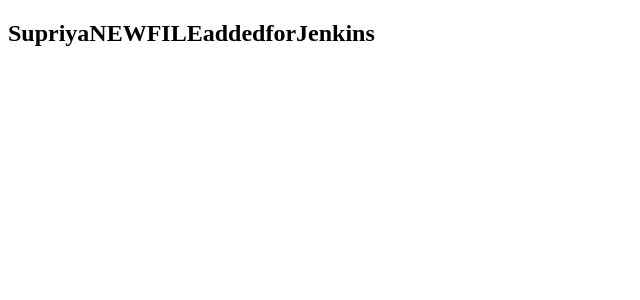
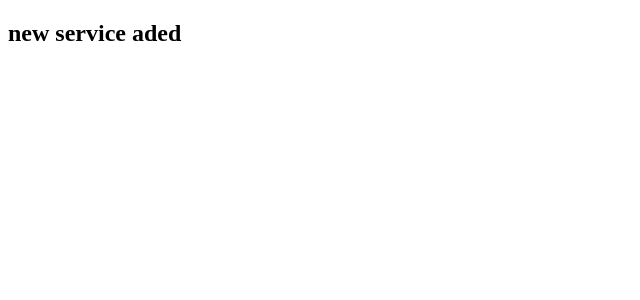
Before and after one commit to SupriyaAafu/LinkingJenkins, an Angular app in the folder SupriyaProject/: page / in a window 1280 px wide. Shown: the top 300 px of the page, without its empty margins (0-640 px from the left). Built offline with nearby package versions, Linux system fonts and the light colour scheme.

Commit message:
new service added

```diff
--- a/SupriyaProject/angular.json
+++ b/SupriyaProject/angular.json
@@ -94,5 +94,8 @@
         }
       }
     }
+  },
+  "cli": {
+    "analytics": "289bfe8d-d313-49ab-bc29-22a48c8366a0"
   }
 }
--- a/SupriyaProject/src/app/app.component.html
+++ b/SupriyaProject/src/app/app.component.html
@@ -1 +1 @@
-<h2>SupriyaNEWFILEaddedforJenkins</h2>
+<h2>new service aded </h2>
```
